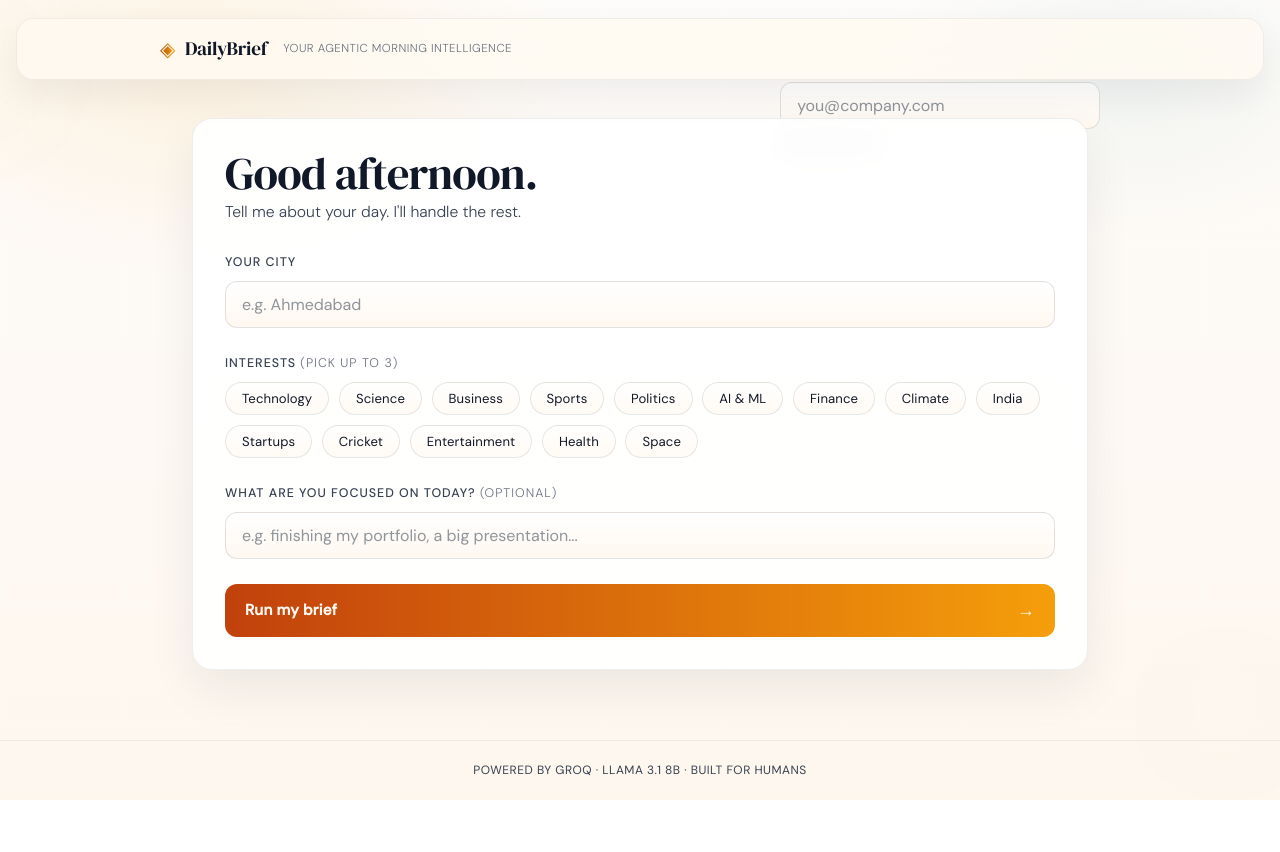
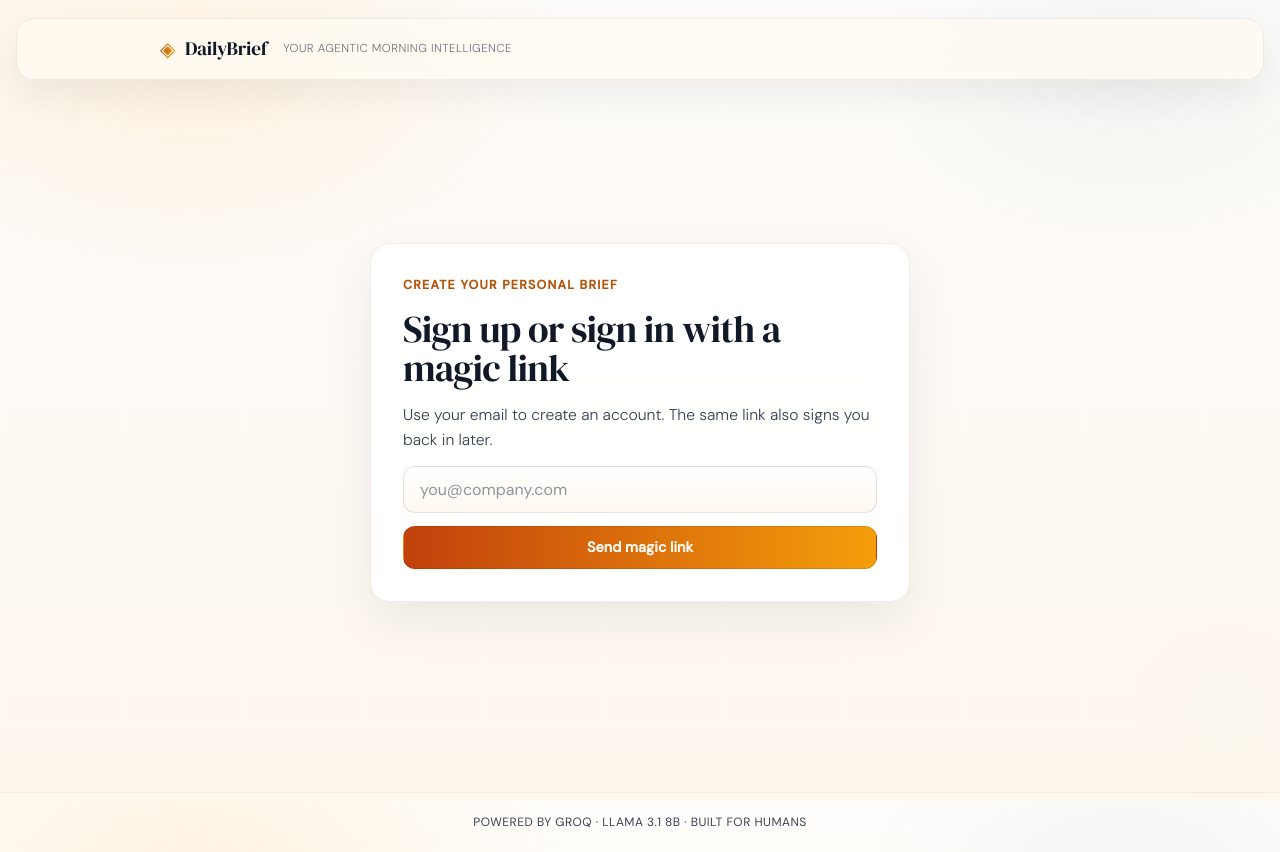
Before and after one commit to Aragog540/Daily-Brief, a React (Vite) app in the folder frontend/: page / in a window 1280 px wide. Before the commit the page ends 800 px from the top, so only its background shows below. Built offline with nearby package versions, Linux system fonts and the light colour scheme; no server answers.

Commit message:
feat(frontend): add auth stage landing screen

```diff
--- a/frontend/src/App.jsx
+++ b/frontend/src/App.jsx
@@ -135,12 +135,18 @@ export default function App() {
       </header>
 
       <main className="main">
-        <div style={{ position: 'absolute', right: 20, top: 20 }}>
-          <Auth onUser={(u, t) => { setUser(u); setToken(t); }} />
-          {user && !defaultCity && token && (
+        {!user ? (
+          <section className="auth-stage">
+            <Auth onUser={(u, t) => { setUser(u); setToken(t); }} variant="landing" />
+          </section>
+        ) : (
+          <>
+            <div className="auth-toolbar">
+              <Auth onUser={(u, t) => { setUser(u); setToken(t); }} user={user} variant="toolbar" />
+            </div>
+            {!defaultCity && token && (
               <ProfileCity token={token} onSaved={(c) => setDefaultCity(c)} />
             )}
-        </div>
             {phase === "idle" && <BriefForm onSubmit={runBrief} defaultCity={defaultCity} />}
 
             {(phase === "running" || phase === "done") && (
@@ -148,6 +154,8 @@ export default function App() {
                 <AgentTrace events={traceEvents} isRunning={phase === "running"} />
                 {brief && <BriefOutput content={brief} structured={briefStructured} weather={weather} onReset={reset} />}
               </div>
+            )}
+          </>
         )}
 
         {phase === "error" && (
--- a/frontend/src/components/Auth.jsx
+++ b/frontend/src/components/Auth.jsx
@@ -1,25 +1,30 @@
 import { useEffect, useState } from 'react';
 import { supabase } from '../supabaseClient';
 
-export default function Auth({ onUser }) {
+export default function Auth({ onUser, user, variant = 'landing' }) {
   const [email, setEmail] = useState('');
   const [msg, setMsg] = useState('');
 
   useEffect(() => {
+    let subscription;
+
     const init = async () => {
       const { data } = await supabase.auth.getSession();
       if (data?.session) {
         onUser(data.session.user, data.session.access_token);
       }
-      supabase.auth.onAuthStateChange((event, session) => {
+      const { data: { subscription: sub } } = supabase.auth.onAuthStateChange((event, session) => {
         if (session?.user) {
           onUser(session.user, session.access_token);
         } else {
           onUser(null, null);
         }
       });
+      subscription = sub;
     };
+
     init();
+    return () => subscription?.unsubscribe();
   }, []);
 
   const signIn = async () => {
@@ -36,8 +41,15 @@ export default function Auth({ onUser }) {
   };
 
   return (
-    <div className="auth">
+    <div className={`auth auth-${variant}`}>
       <div className="auth-inner">
+        {variant === 'landing' && (
+          <>
+            <p className="auth-kicker">Create your personal brief</p>
+            <h2 className="auth-title">Sign up or sign in with a magic link</h2>
+            <p className="auth-copy">Use your email to create an account. The same link also signs you back in later.</p>
+          </>
+        )}
         <input
           className="input"
           type="email"
@@ -45,8 +57,8 @@ export default function Auth({ onUser }) {
           value={email}
           onChange={(e) => setEmail(e.target.value)}
         />
-        <button className="btn" onClick={signIn}>Sign in</button>
-        <button className="btn muted" onClick={signOut}>Sign out</button>
+        <button className="btn" onClick={signIn}>{variant === 'landing' ? 'Send magic link' : 'Sign in'}</button>
+        {user && <button className="btn muted" onClick={signOut}>Sign out</button>}
         {msg && <p className="auth-msg">{msg}</p>}
       </div>
     </div>
--- a/frontend/src/index.css
+++ b/frontend/src/index.css
@@ -138,6 +138,19 @@ body {
 /* Ensure content sits above background visuals */
 .main, .footer { position: relative; z-index: 10; }
 
+.auth-stage {
+  min-height: calc(100vh - 190px);
+  display: flex;
+  align-items: center;
+  justify-content: center;
+}
+
+.auth-toolbar {
+  display: flex;
+  justify-content: flex-end;
+  margin-bottom: 1rem;
+}
+
 /* ── Main ──────────────────────────────────────────────────────────────────── */
 .main {
   flex: 1;
@@ -158,6 +171,100 @@ body {
   border: 1px solid rgba(17, 24, 39, 0.07);
   backdrop-filter: blur(14px) saturate(110%);
   box-shadow: 0 20px 48px rgba(17, 24, 39, 0.07);
+}
+
+.auth {
+  width: min(100%, 540px);
+}
+
+.auth-inner {
+  display: flex;
+  flex-direction: column;
+  gap: 0.85rem;
+  padding: 2rem;
+  background: rgba(255, 255, 255, 0.92);
+  border-radius: 20px;
+  border: 1px solid rgba(17, 24, 39, 0.07);
+  backdrop-filter: blur(14px) saturate(110%);
+  box-shadow: 0 20px 48px rgba(17, 24, 39, 0.07);
+}
+
+.auth-kicker {
+  font-size: 0.78rem;
+  letter-spacing: 0.1em;
+  text-transform: uppercase;
+  font-weight: 600;
+  color: var(--accent-1);
+}
+
+.auth-title {
+  font-family: var(--serif);
+  font-size: 2.35rem;
+  line-height: 1.04;
+  letter-spacing: -0.02em;
+  font-weight: 400;
+  color: var(--ink);
+}
+
+.auth-copy {
+  color: var(--ink-2);
+  font-size: 0.98rem;
+  font-weight: 300;
+}
+
+.auth-toolbar .auth {
+  width: auto;
+}
+
+.auth-toolbar .auth-inner {
+  padding: 0;
+  background: transparent;
+  border: none;
+  box-shadow: none;
+  backdrop-filter: none;
+  flex-direction: row;
+  align-items: center;
+  gap: 0.6rem;
+}
+
+.auth-toolbar .input {
+  width: 220px;
+}
+
+.auth-toolbar .auth-kicker,
+.auth-toolbar .auth-title,
+.auth-toolbar .auth-copy {
+  display: none;
+}
+
+.auth-msg {
+  font-size: 0.82rem;
+  color: var(--ink-3);
+}
+
+.btn {
+  font-family: var(--sans);
+  font-size: 0.9rem;
+  font-weight: 600;
+  padding: 0.7rem 1rem;
+  border: 1px solid rgba(17, 24, 39, 0.12);
+  border-radius: 12px;
+  background: linear-gradient(90deg, #c2410c, #f59e0b);
+  color: #fffaf2;
+  cursor: pointer;
+  transition: transform 0.12s, box-shadow 0.12s, opacity 0.12s;
+}
+
+.btn:hover { transform: translateY(-1px); box-shadow: 0 14px 28px rgba(194, 65, 12, 0.14); }
+
+.btn.muted {
+  background: transparent;
+  color: var(--ink-2);
+}
+
+.btn.muted:hover {
+  box-shadow: none;
+  border-color: rgba(17, 24, 39, 0.2);
 }
 
 .form-header { margin-bottom: 0.2rem; }
```
Also changed, not shown: 3 other files (tests, documents, lock files or other folders). Lines whose indentation alone changed are shown as unchanged.
